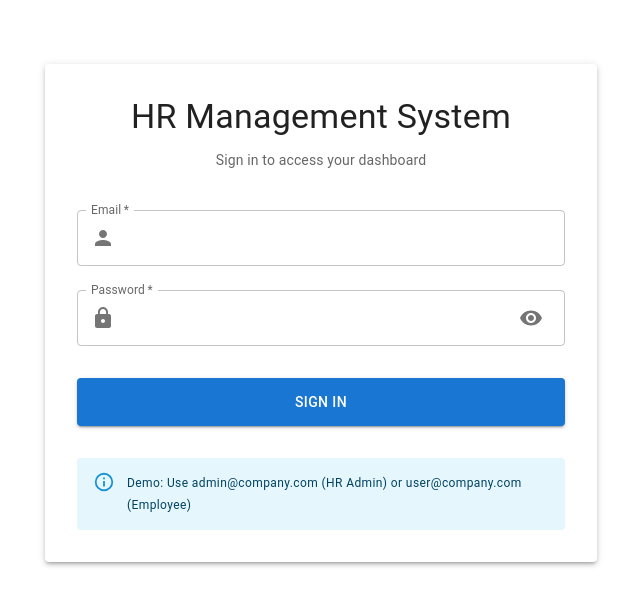
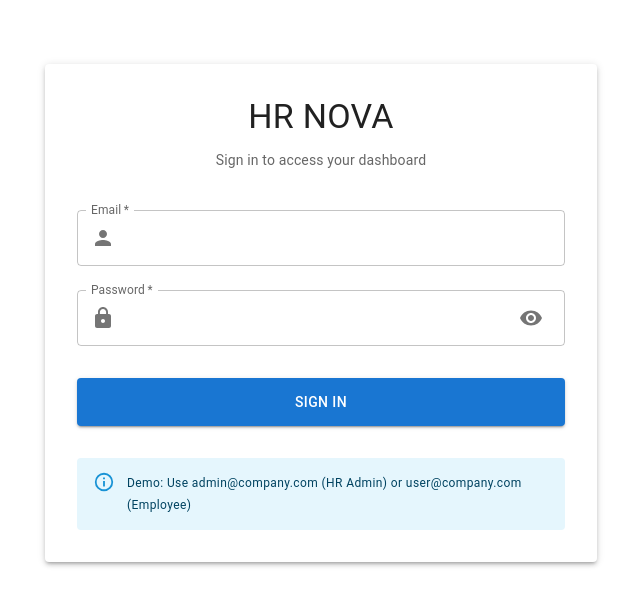
Before and after one commit to c1lc1l/hr-nova-demo, a React (Create React App) app: page /login in a window 1280 px wide. Shown: the top 606 px of the page, without its empty margins (319-959 px from the left). Built offline with nearby package versions, Linux system fonts and the light colour scheme.

Commit message:
Changed HRIS to HR NOVA

```diff
--- a/src/components/Auth/Login.js
+++ b/src/components/Auth/Login.js
@@ -32,7 +32,7 @@ const Login = () => {
       <Box sx={{ mt: 8, display: 'flex', flexDirection: 'column', alignItems: 'center' }}>
         <Paper elevation={3} sx={{ p: 4, width: '100%' }}>
           <Typography variant="h4" align="center" gutterBottom>
-            HR Management System
+            HR NOVA
           </Typography>
           <Typography variant="body2" align="center" color="textSecondary" sx={{ mb: 3 }}>
             Sign in to access your dashboard
--- a/src/components/Layout/MainLayout.js
+++ b/src/components/Layout/MainLayout.js
@@ -46,7 +46,7 @@ const MainLayout = () => {
     <div>
       <Toolbar>
         <Typography variant="h6" noWrap>
-          HRIS
+          HR NOVA
         </Typography>
       </Toolbar>
       <List>
@@ -75,7 +75,7 @@ const MainLayout = () => {
             <MenuIcon />
           </IconButton>
           <Typography variant="h6" noWrap component="div" sx={{ flexGrow: 1 }}>
-            HR Information System
+            HR NOVA
           </Typography>
           <Box sx={{ display: 'flex', alignItems: 'center', gap: 2 }}>
             <Typography variant="body2">{user?.name} ({user?.role})</Typography>
```
